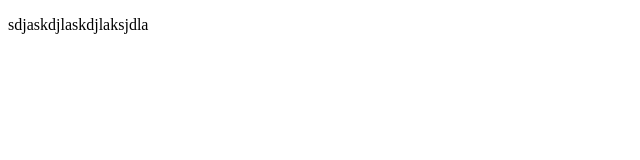
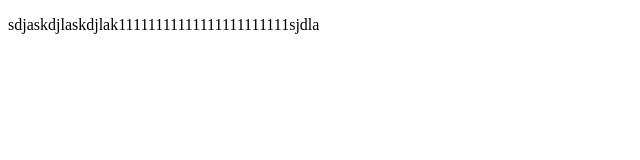
Before and after one commit to C15HOT/new, a plain HTML site: page index.html in a window 1280 px wide. Shown: the whole page, without its empty margins (0-640 px from the left). Drawn offline with Linux system fonts and the light colour scheme.

Commit message:
added text to index 1232323.html

```diff
--- a/index.html
+++ b/index.html
@@ -1,7 +1,7 @@
 <!DOCTYPE html>
 <html lang="en">
 <head>
-    <p>sdjaskdjlaskdjlaksjdla</p>
+    <p>sdjaskdjlaskdjlak11111111111111111111111sjdla</p>
     <meta charset="UTF-8">
     <title>Title</title>
 </head>
```
